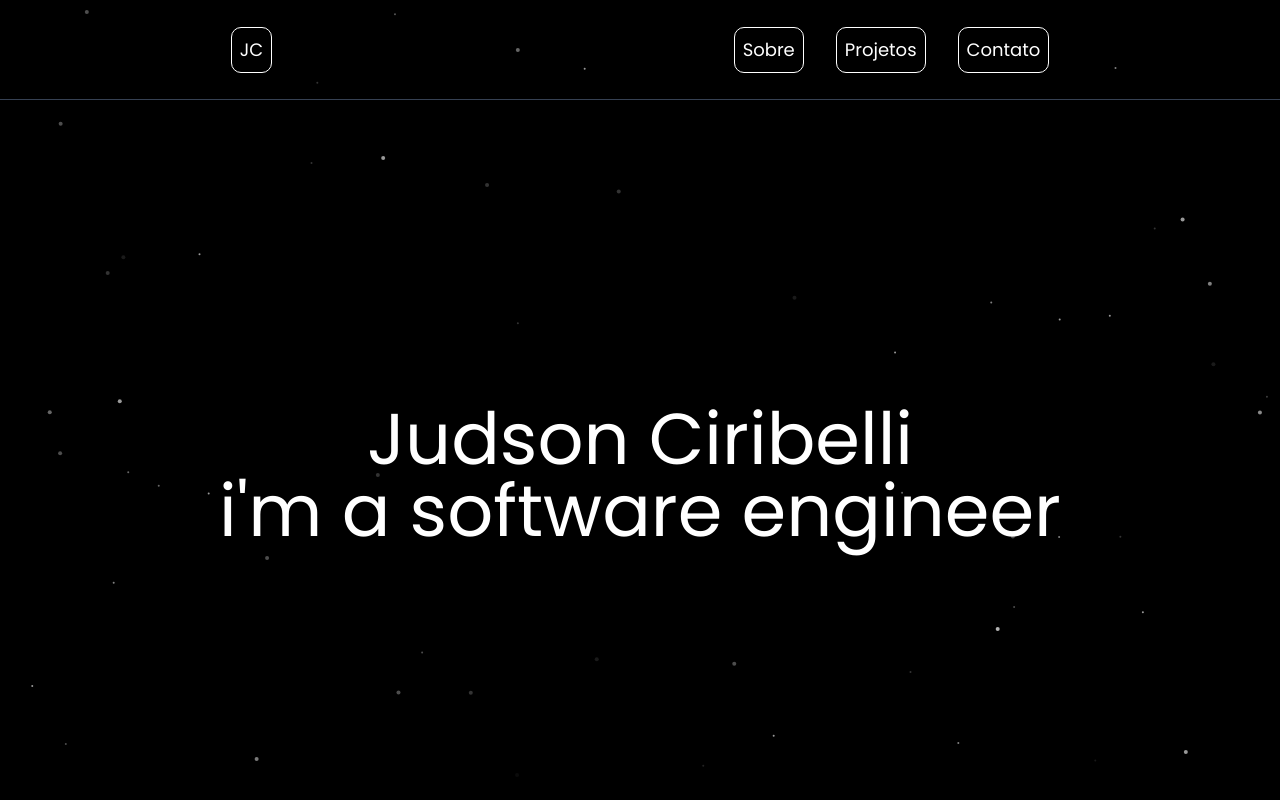
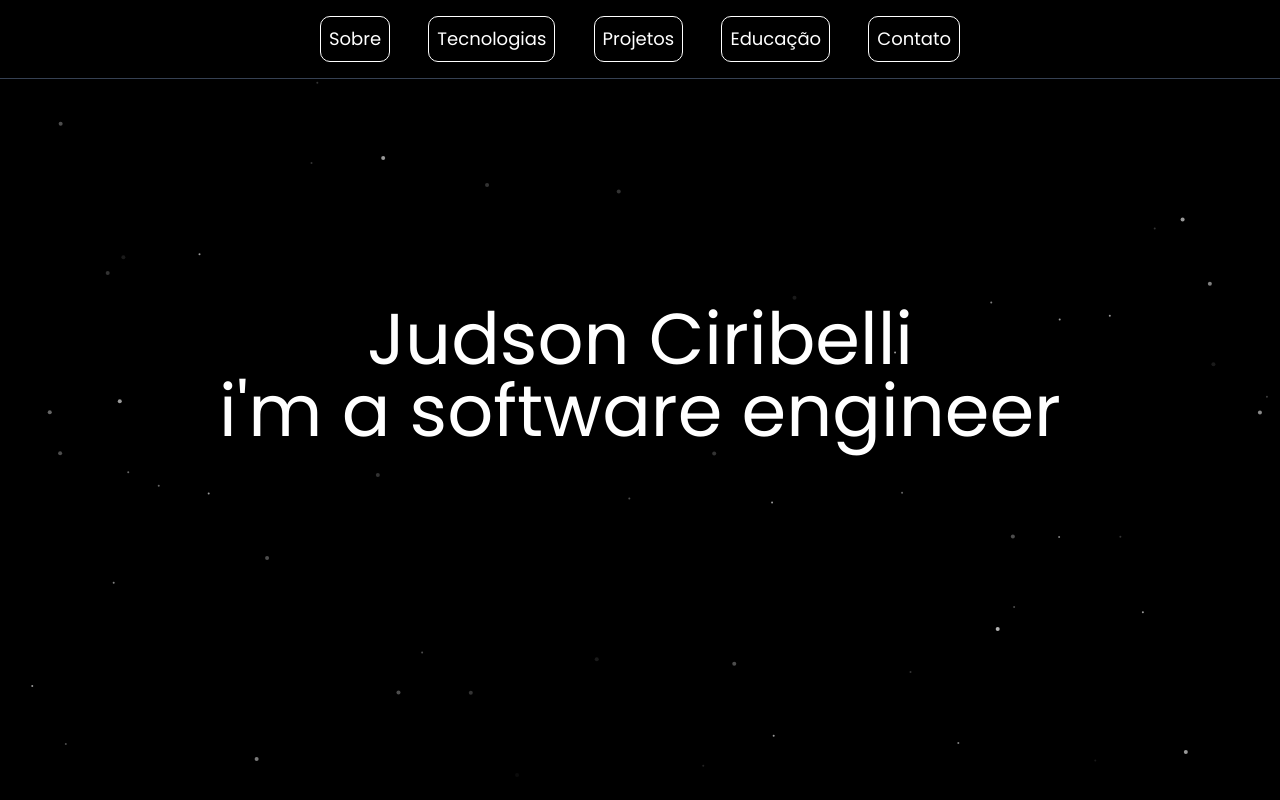
Before and after one commit to JudsonCiribelli/Portfolio, a Next.js app: page / in a window 1280 px wide. Shown: the top 800 px of the page. Built offline with nearby package versions, Linux system fonts and the light colour scheme.

Commit message:
feat(header): implement conditional navigation based on route

```diff
--- a/src/app/_components/headerComponent/headerComponent.tsx
+++ b/src/app/_components/headerComponent/headerComponent.tsx
@@ -1,20 +1,50 @@
+"use client";
+
 import Link from "next/link";
 import LinkComponent from "../linksComponent/linkComponent";
+import { ArrowBigLeft } from "lucide-react";
+import { usePathname } from "next/navigation";
 
 const HeaderComponent = () => {
+  const pathname = usePathname();
+  const isHomePage = pathname === "/";
   return (
-    <header className="w-full h-25 flex items-center justify-around  bg-black border-b border-gray-700">
-      <Link
-        href="/"
-        className="p-2 text-lg border border-white text-white rounded-lg"
-      >
-        <p>JC</p>
-      </Link>
-      <div className="flex items-center gap-4 list-none xl:gap-8">
-        <LinkComponent href="/" name="Sobre" />
-        <LinkComponent href="/projects" name="Projetos" />
-        <LinkComponent href="/" name="Contato" />
-      </div>
+    <header className="w-full py-4 fixed top-0 left-0 z-50 bg-black border-b border-gray-700 xl:flex items-center justify-center">
+      {isHomePage ? (
+        <div className="grid grid-cols-6 gap-4 list-none xl:gap-8 w-full max-w-2xl px-4 xl:flex flex-row  items-center justify-between">
+          <div className="col-span-2 flex justify-center">
+            <LinkComponent href="#about" name="Sobre" />
+          </div>
+
+          <div className="col-span-2 flex justify-center">
+            <LinkComponent href="#technologies" name="Tecnologias" />
+          </div>
+
+          <div className="col-span-3 flex justify-center">
+            <LinkComponent href="#projects" name="Projetos" />
+          </div>
+
+          <div className="col-span-3 flex justify-center">
+            <LinkComponent href="#education" name="Educação" />
+          </div>
+
+          <div className="col-span-3 flex justify-center">
+            <LinkComponent href="#contact" name="Contato" />
+          </div>
+        </div>
+      ) : (
+        <div className="w-full max-w-6xl px-4 flex items-center justify-start">
+          <Link
+            href="/"
+            className="flex items-center gap-2 text-white hover:text-blue-500 transition-colors group"
+          >
+            <div className="p-2 bg-slate-800 rounded-full group-hover:bg-slate-700 transition-colors">
+              <ArrowBigLeft className="w-5 h-5" />
+            </div>
+            <span className="font-medium text-lg">Voltar ao Início</span>
+          </Link>
+        </div>
+      )}
     </header>
   );
 };
```
